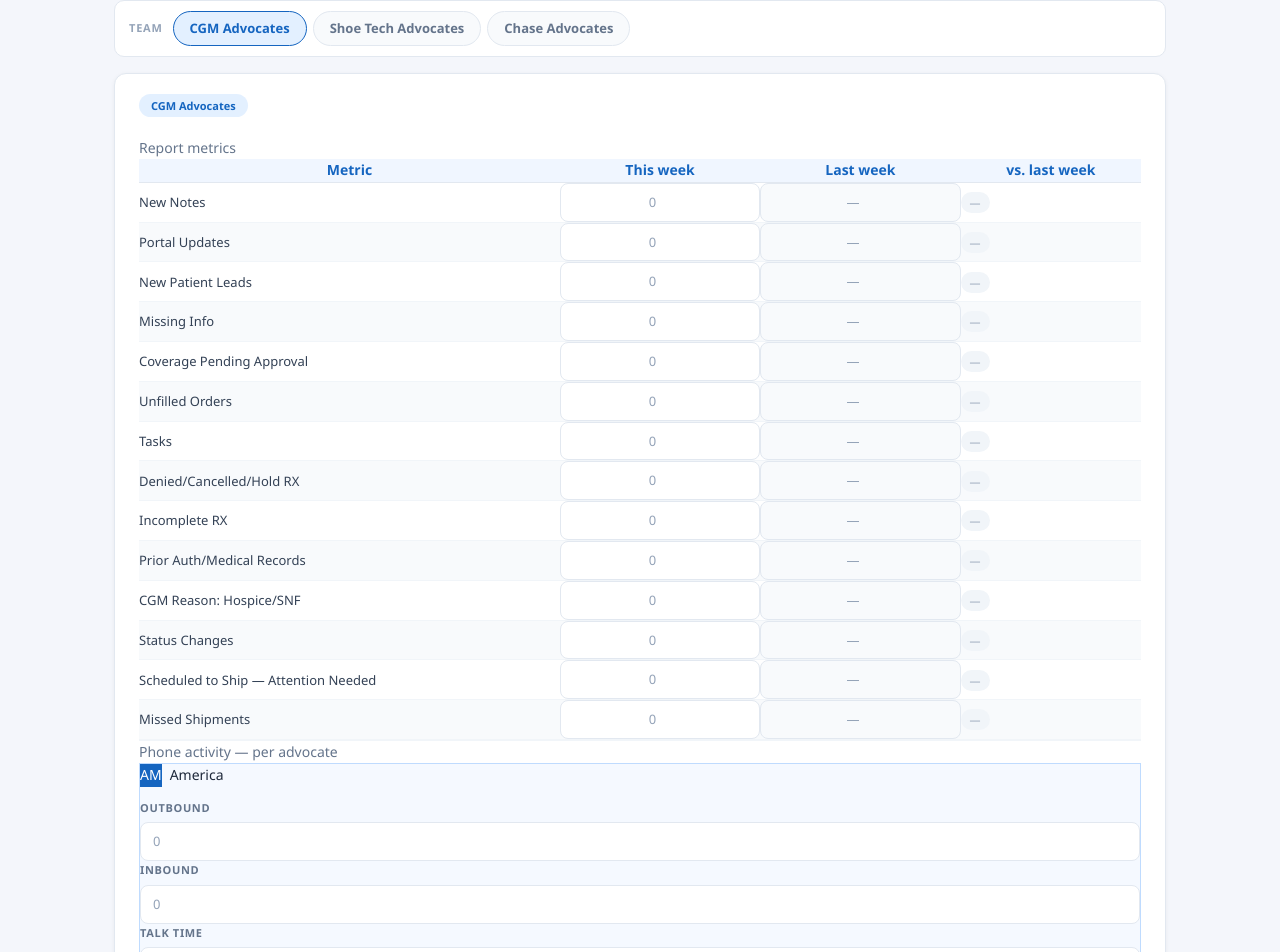
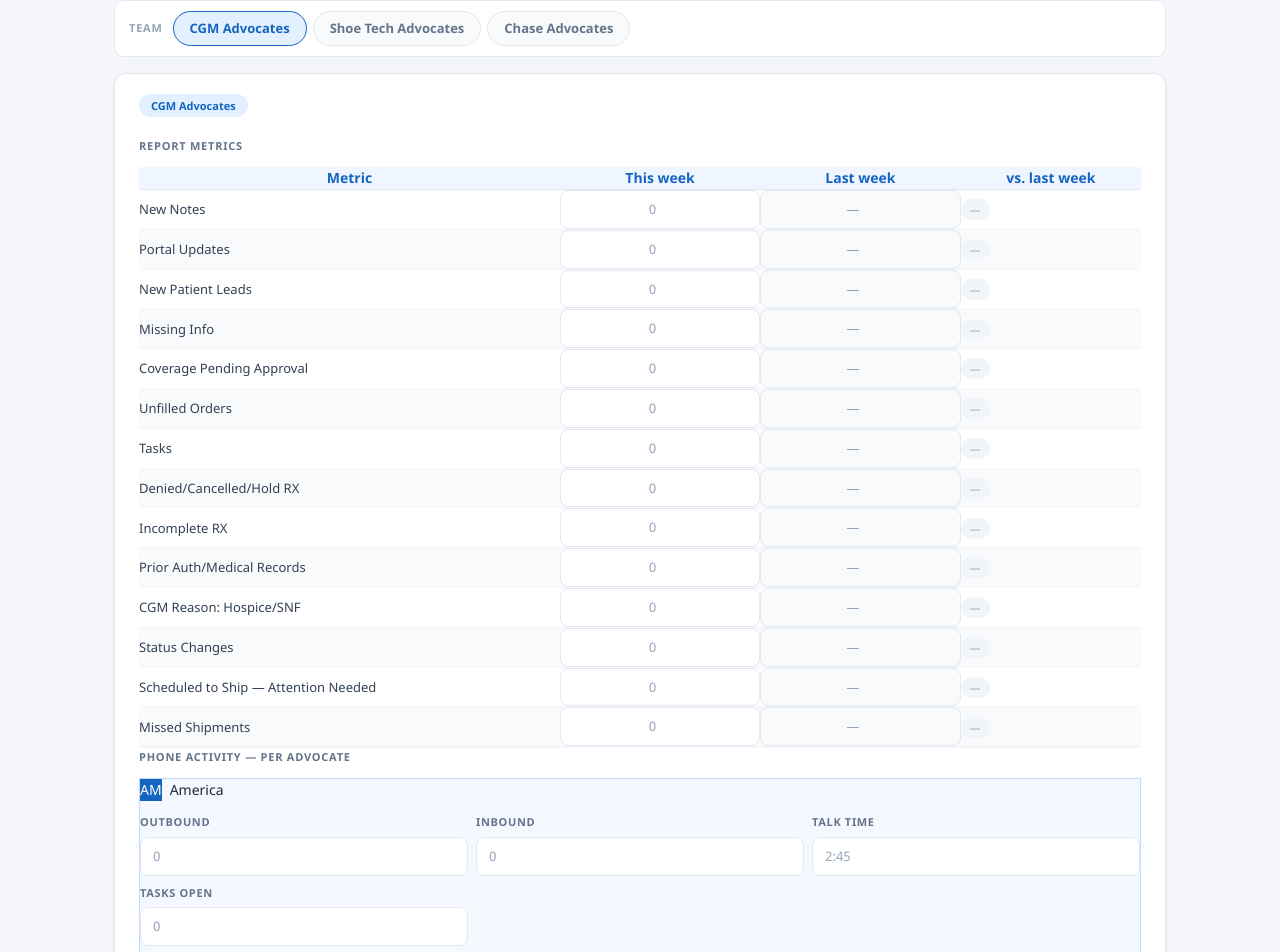
Before and after one commit to FM-QMS/verbose-spork, a Next.js app: page /checkins in a window 1280 px wide. Shown: the part 706-1658 px from the top of the page. Built offline with nearby package versions, Linux system fonts and the light colour scheme; no server answers; the database is empty.

Commit message:
Add files via upload

```diff
--- a/app/checkins/page.tsx
+++ b/app/checkins/page.tsx
@@ -471,7 +471,7 @@ export default function Home() {
                   <DeptPill deptKey={d} />
                   <div className="flex-1 h-px" style={{ background: DEPT_BORDER[d] }} />
                 </div>
-                <p style={{ fontSize: 11, fontWeight: 700, textTransform: "uppercase", letterSpacing: "0.07em", marginBottom: 12, color: "#64748B" }} style={{ color: '#64748B' }}>Report metrics</p>
+                <p style={{ fontSize: 11, fontWeight: 700, textTransform: "uppercase", letterSpacing: "0.07em", marginBottom: 12, color: "#64748B" }}>Report metrics</p>
                 <MetricTable
                   metrics={ADV_DEPTS[d].metrics}
                   values={advMetrics[d] || {}}
@@ -481,7 +481,7 @@ export default function Home() {
                   }
                 />
                 <div className="my-5" style={{ borderTop: '1px solid #F1F5F9' }} />
-                <p style={{ fontSize: 11, fontWeight: 700, textTransform: "uppercase", letterSpacing: "0.07em", marginBottom: 12, color: "#64748B" }} style={{ color: '#64748B' }}>Phone activity — per advocate</p>
+                <p style={{ fontSize: 11, fontWeight: 700, textTransform: "uppercase", letterSpacing: "0.07em", marginBottom: 12, color: "#64748B" }}>Phone activity — per advocate</p>
                 <div style={{ display: "flex", flexDirection: "column", gap: 12 }}>
                   {ADV_DEPTS[d].advocates.map((a, i) => {
                     const av = (advAdvocates[d] || [])[i] || { name: a.name, out: '', in: '', talk: '', tasks: '' }
@@ -492,7 +492,7 @@ export default function Home() {
                             style={{ background: DEPT_COLORS[d], color: 'white' }}>{a.initials}</div>
                           <span className="text-sm font-semibold" style={{ color: '#1E293B' }}>{a.name}</span>
                         </div>
-                        <div style={{ display: "grid", gridTemplateColumns: "1fr 1fr 1fr", gap: 8 }} style={{ marginBottom: 8 }}>
+                        <div style={{ display: "grid", gridTemplateColumns: "1fr 1fr 1fr", gap: 8, marginBottom: 8 }}>
                           {(['out','in','talk','tasks'] as const).map((field, fi) => (
                             <div key={field}>
                               <FieldLabel>{['Outbound','Inbound','Talk time','Tasks open'][fi]}</FieldLabel>
```
